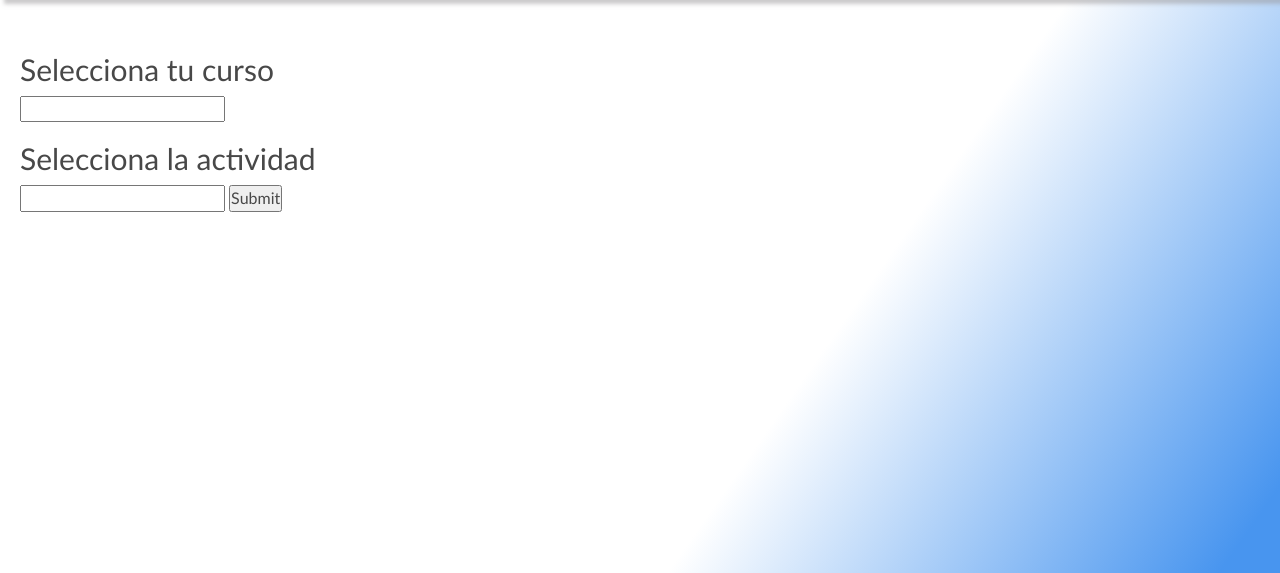
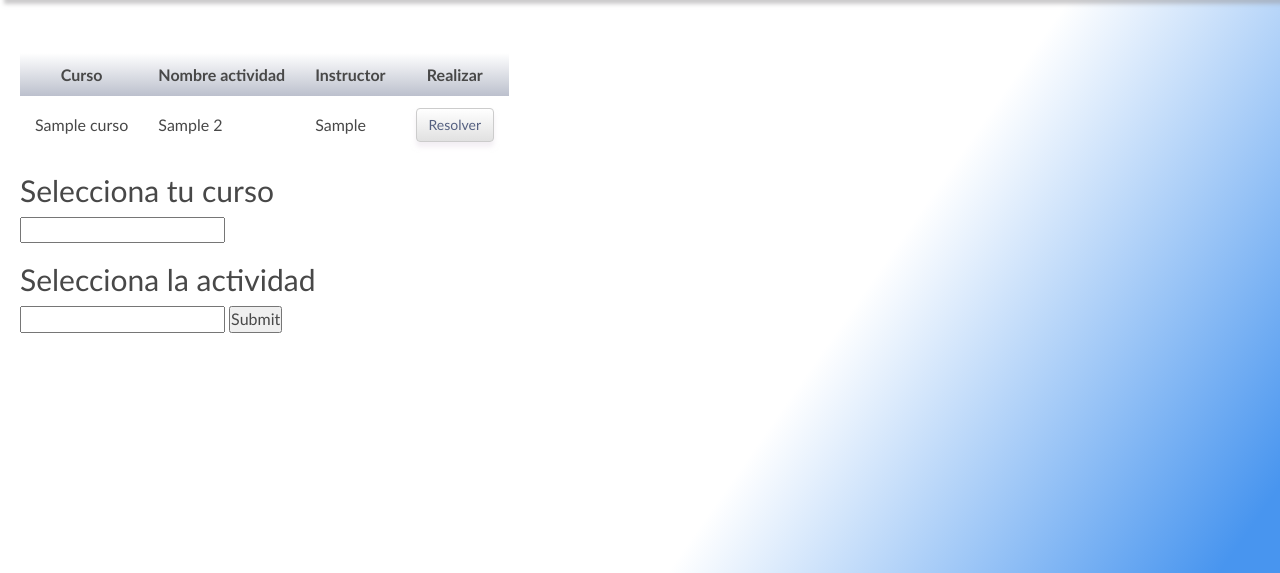
Before and after one commit to david7ello/Refconap, a PHP site: page /seleccionEjercicio2.php in a window 1280 px wide. Shown: the part 51-624 px from the top of the page. Run offline with PHP 8.4, Linux system fonts and the light colour scheme; the visitor is signed in with stand-in values (Sample User, id 1); tables that the repository leaves empty or names only in its code hold one stand-in row (values such as "Sample post"); some libraries are stand-ins or nearby versions.

Commit message:
Seleccionar actividad

```diff
--- a/regCursos.php
+++ b/regCursos.php
@@ -92,7 +92,7 @@ include("head.php")
 					<div class="row">
 						<div class="form-group col-md-3">
 							<label for="inputEmail4">Horario inicio</label>
-							<input onblur="" type="time" class="form-control" id="horario_inicio_curso" name="horario_inicio_curso" placeholder="" required value="">
+							<input onblur="calcularHoraFin(event)" type="time" class="form-control" id="horario_inicio_curso" name="horario_inicio_curso" placeholder="" required value="">
 						</div>
 
 					<div class="row">
@@ -169,7 +169,7 @@ include("head.php")
 					<th>Instructor</th>
 					<th>Opciones</th>
 				</tr>
-				</tr>
+
 			</thead>
 			<tbody>
 				<?php
--- a/seleccionEjercicio2.php
+++ b/seleccionEjercicio2.php
@@ -3,16 +3,59 @@
 include("valida_pagina.php");
 include("head.php");
 include("menu.php");
-$queryCursos = "SELECT DISTINCT nombre, id FROM cursos";
+
+$idUsuario = $_SESSION['id_user'];
+$queryCursos = "SELECT curso_id FROM lista_cursos WHERE user_id=$idUsuario";
 $cursos = mysqli_query($link, $queryCursos);
-$queryActividades = "SELECT DISTINCT `nombre_actividad` FROM `ejercicio_2` WHERE `cursos_id`=49";
+$dataCurso = mysqli_fetch_row($cursos);
+
+
+$queryActividades = "SELECT DISTINCT cursos.nombre, cursos.instructor, ejercicio_2.nombre_actividad, ejercicio_2.respuestas_id FROM ejercicio_2 INNER JOIN cursos ON (ejercicio_2.cursos_id=cursos.id) WHERE cursos_id=$dataCurso[0]";
 $actividades = mysqli_query($link, $queryActividades);
+
 ?>
 
 <!DOCTYPE html PUBLIC "-//W3C//DTD XHTML 1.0 Transitional//EN" "http://www.w3.org/TR/xhtml1/DTD/xhtml1-transitional.dtd">
 <html xmlns="http://www.w3.org/1999/xhtml">
 
 <body>
+
+<div>
+	<table>
+		<thead>
+			<tr>
+				<th>Curso</th>
+				<th>Nombre actividad</th>
+				<th>Instructor</th>
+				<th>Realizar</th>
+			</tr>
+	</thead>
+	<tbody>
+
+
+        <?php
+				while ($fila = $actividades->fetch_assoc()) { //ciclo para recorrido de las filas
+					echo "<tr>
+
+        <td>" . $fila["nombre"] . "</td>
+        <td>" . $fila["nombre_actividad"] . "</td>
+        <td>" . $fila["instructor"] . "</td>
+
+
+        <td>" . "<form method='POST'>
+		<a href='editarCurso.php?id_curso=" . $fila["respuestas_id"] . "'><button type='button' class='btn btn-default boton_color'>Resolver</button></a>
+
+		</form>" . "</td>
+    	</tr>";
+				}
+				?>
+			</tbody>
+		</table>
+	</div>
+
+
+
+
     <form action="resolverEjercicio2.php" method="post" enctype="multipart/form-data">
         <h2>Selecciona tu curso</h2>
         <input name="curso" list="cursos" />
```
